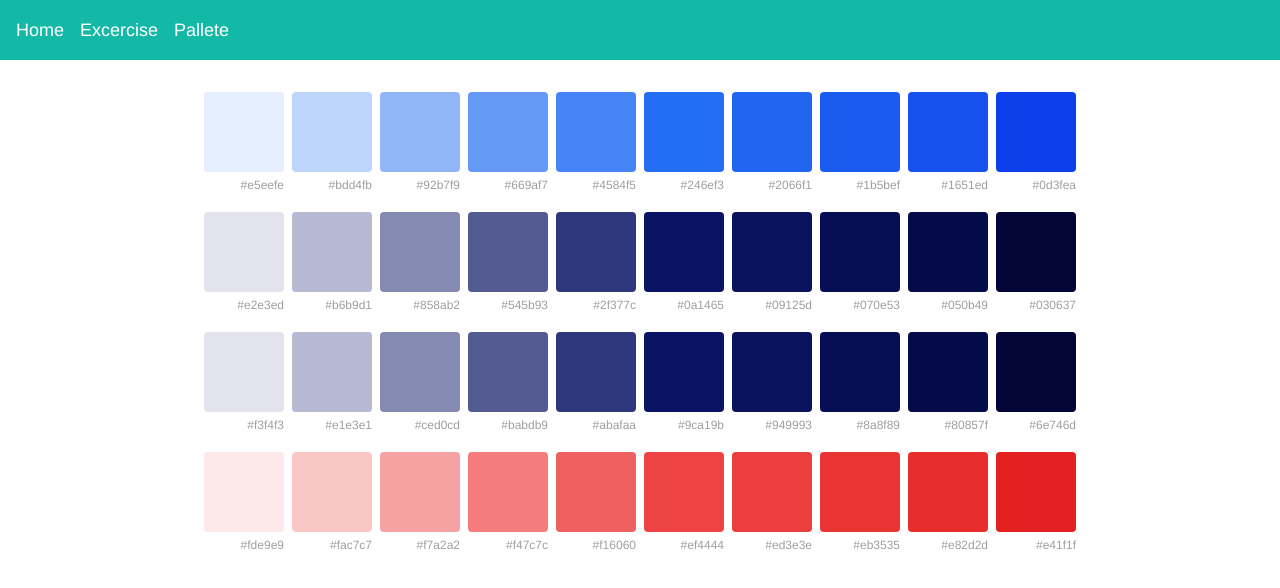
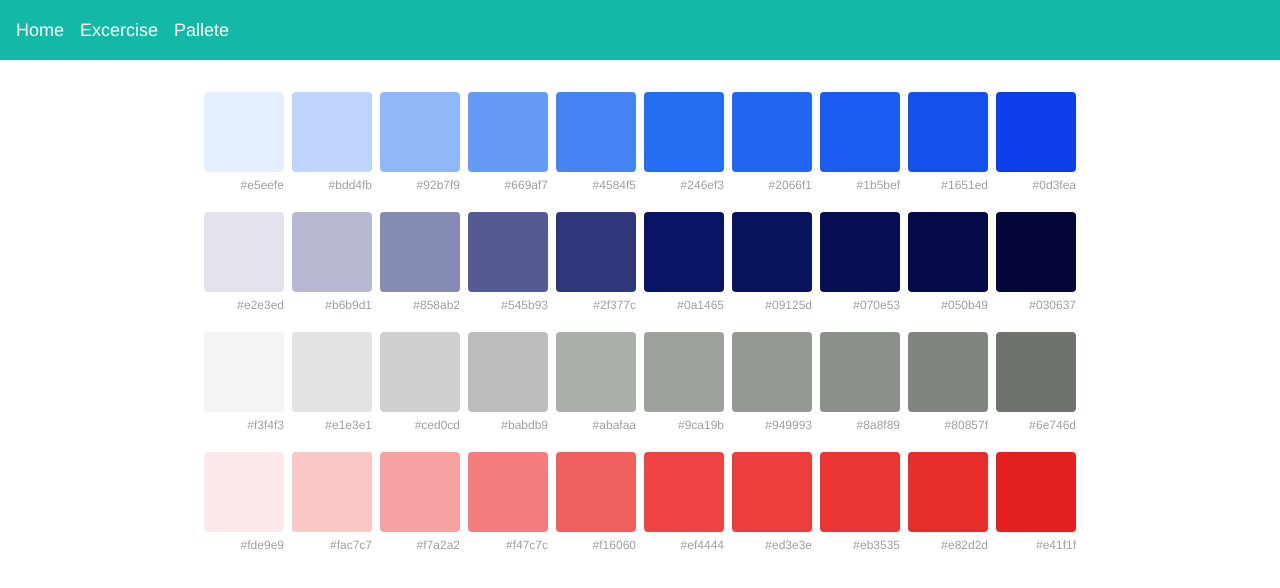
Before and after one commit to pongpanott/vue3-tailwind-crash-course, a Vue app: page /pallete in a window 1280 px wide. Shown: the top 588 px of the page. Built offline with nearby package versions, Linux system fonts and the light colour scheme.

Commit message:
chore: update missing color

```diff
--- a/src/constants/colors.js
+++ b/src/constants/colors.js
@@ -86,43 +86,43 @@ export const secondaryColor = [
 
 export const neutralColor = [
 	{
-		variant: "bg-secondary-50",
+		variant: "bg-neutral-50",
 		hex: "#f3f4f3",
 	},
 	{
-		variant: "bg-secondary-100",
+		variant: "bg-neutral-100",
 		hex: "#e1e3e1",
 	},
 	{
-		variant: "bg-secondary-200",
+		variant: "bg-neutral-200",
 		hex: "#ced0cd",
 	},
 	{
-		variant: "bg-secondary-300",
+		variant: "bg-neutral-300",
 		hex: "#babdb9",
 	},
 	{
-		variant: "bg-secondary-400",
+		variant: "bg-neutral-400",
 		hex: "#abafaa",
 	},
 	{
-		variant: "bg-secondary-500",
+		variant: "bg-neutral-500",
 		hex: "#9ca19b",
 	},
 	{
-		variant: "bg-secondary-600",
+		variant: "bg-neutral-600",
 		hex: "#949993",
 	},
 	{
-		variant: "bg-secondary-700",
+		variant: "bg-neutral-700",
 		hex: "#8a8f89",
 	},
 	{
-		variant: "bg-secondary-800",
+		variant: "bg-neutral-800",
 		hex: "#80857f",
 	},
 	{
-		variant: "bg-secondary-900",
+		variant: "bg-neutral-900",
 		hex: "#6e746d",
 	},
 ];
```
